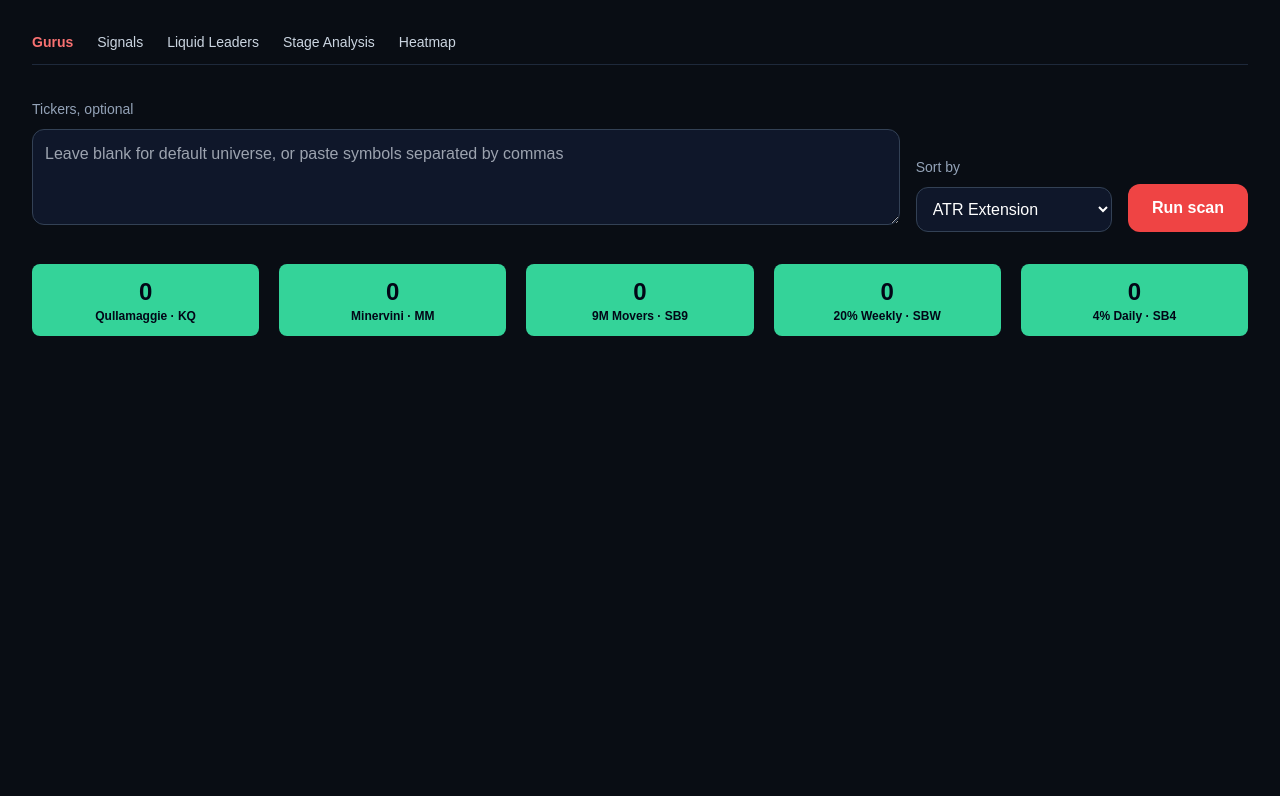
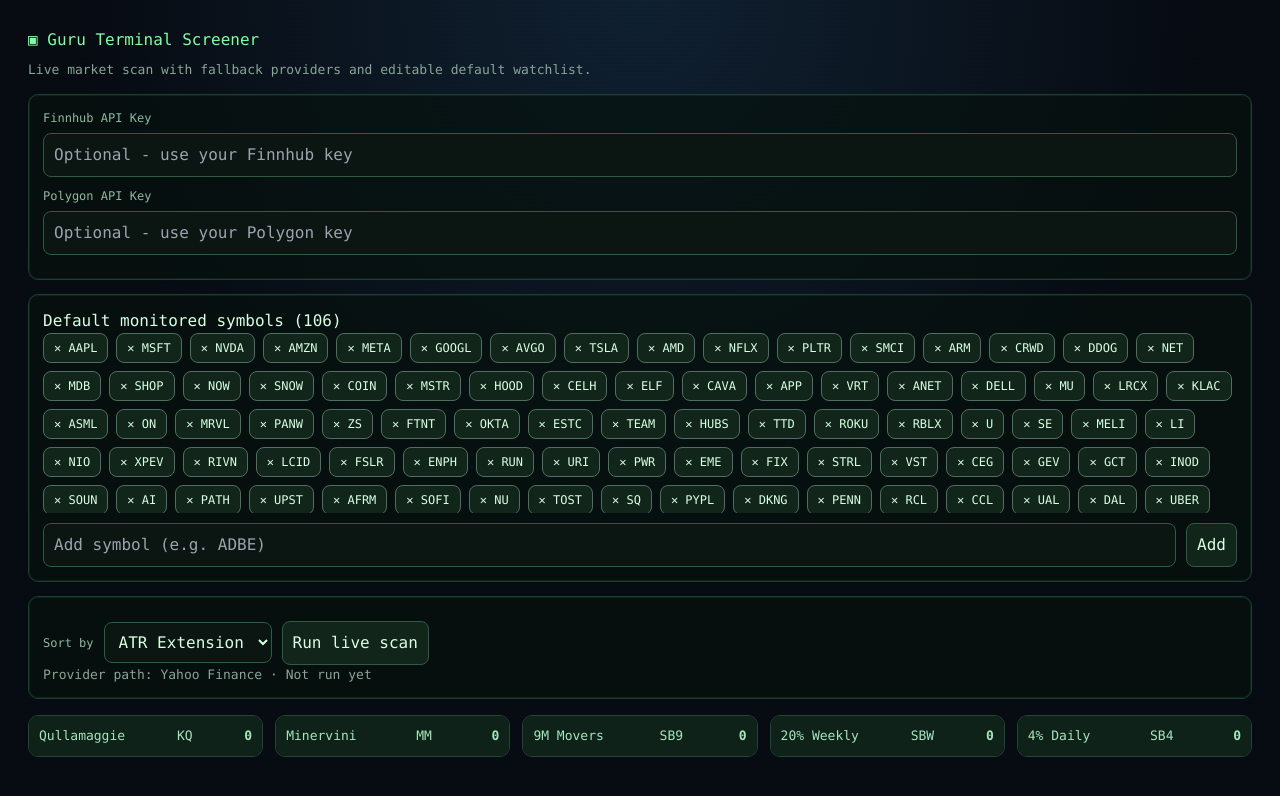
Before and after one commit to Avids/Screener, a Next.js app: page / in a window 1280 px wide. Shown: the top 796 px of the page. Built offline with nearby package versions, Linux system fonts and the light colour scheme.

Commit message:
Upgrade UI to terminal theme and add Polygon/Finnhub live data support

```diff
--- a/app/api/screen/route.ts
+++ b/app/api/screen/route.ts
@@ -6,43 +6,69 @@ import { DEFAULT_TICKERS } from "../../../lib/universe";
 export const runtime = "nodejs";
 export const maxDuration = 60;
 
-type Body = { tickers?: string[]; sortBy?: "atrExtension" | "daily" | "weekly" };
+type Body = {
+  tickers?: string[];
+  sortBy?: "atrExtension" | "daily" | "weekly";
+  finnhubKey?: string;
+  polygonKey?: string;
+};
 
-async function fetchHistory(symbol: string) {
+async function fromYahoo(symbol: string) {
   const end = new Date();
   const start = new Date();
   start.setDate(end.getDate() - 420);
-  return yahooFinance.historical(symbol, {
-    period1: start,
-    period2: end,
-    interval: "1d"
-  });
+  return yahooFinance.historical(symbol, { period1: start, period2: end, interval: "1d" });
+}
+
+async function fromFinnhub(symbol: string, key: string) {
+  const to = Math.floor(Date.now() / 1000);
+  const from = to - 420 * 24 * 60 * 60;
+  const res = await fetch(`https://finnhub.io/api/v1/stock/candle?symbol=${symbol}&resolution=D&from=${from}&to=${to}&token=${key}`, { cache: "no-store" });
+  if (!res.ok) throw new Error("finnhub failed");
+  const j = await res.json();
+  if (j.s !== "ok" || !Array.isArray(j.t)) throw new Error("finnhub empty");
+  return j.t.map((t: number, i: number) => ({ date: new Date(t * 1000), open: j.o[i], high: j.h[i], low: j.l[i], close: j.c[i], volume: j.v[i] }));
+}
+
+async function fromPolygon(symbol: string, key: string) {
+  const to = new Date();
+  const from = new Date(Date.now() - 420 * 24 * 60 * 60 * 1000);
+  const u = `https://api.polygon.io/v2/aggs/ticker/${symbol}/range/1/day/${from.toISOString().slice(0,10)}/${to.toISOString().slice(0,10)}?adjusted=true&sort=asc&limit=5000&apiKey=${key}`;
+  const res = await fetch(u, { cache: "no-store" });
+  if (!res.ok) throw new Error("polygon failed");
+  const j = await res.json();
+  if (!Array.isArray(j.results)) throw new Error("polygon empty");
+  return j.results.map((r: any) => ({ date: new Date(r.t), open: r.o, high: r.h, low: r.l, close: r.c, volume: r.v }));
+}
+
+async function fetchHistory(symbol: string, finnhubKey?: string, polygonKey?: string) {
+  if (polygonKey) {
+    try { return { rows: await fromPolygon(symbol, polygonKey), provider: "Polygon" }; } catch {}
+  }
+  if (finnhubKey) {
+    try { return { rows: await fromFinnhub(symbol, finnhubKey), provider: "Finnhub" }; } catch {}
+  }
+  return { rows: await fromYahoo(symbol), provider: "Yahoo Finance" };
 }
 
 export async function POST(req: NextRequest) {
   const body = (await req.json().catch(() => ({}))) as Body;
-  const tickers = (body.tickers?.length ? body.tickers : DEFAULT_TICKERS)
-    .map(t => t.trim().toUpperCase())
-    .filter(Boolean)
-    .slice(0, 250);
-
-  const batches: string[][] = [];
-  for (let i = 0; i < tickers.length; i += 20) batches.push(tickers.slice(i, i + 20));
+  const tickers = (body.tickers?.length ? body.tickers : DEFAULT_TICKERS).map(t => t.trim().toUpperCase()).filter(Boolean).slice(0, 350);
 
   const results: ScreenResult[] = [];
   const errors: string[] = [];
+  let provider = body.polygonKey ? "Polygon→fallback" : body.finnhubKey ? "Finnhub→fallback" : "Yahoo Finance";
 
-  for (const batch of batches) {
-    await Promise.all(batch.map(async symbol => {
-      try {
-        const rows = await fetchHistory(symbol);
-        const result = screenTicker(symbol, rows as any[]);
-        if (result) results.push(result);
-      } catch {
-        errors.push(symbol);
-      }
-    }));
-  }
+  await Promise.all(tickers.map(async (symbol) => {
+    try {
+      const fetched = await fetchHistory(symbol, body.finnhubKey, body.polygonKey);
+      provider = fetched.provider;
+      const result = screenTicker(symbol, fetched.rows as any[]);
+      if (result) results.push(result);
+    } catch {
+      errors.push(symbol);
+    }
+  }));
 
-  return NextResponse.json({ asOf: new Date().toISOString(), results, errors });
+  return NextResponse.json({ asOf: new Date().toISOString(), results, errors, provider });
 }
--- a/app/globals.css
+++ b/app/globals.css
@@ -2,11 +2,28 @@
 @tailwind components;
 @tailwind utilities;
 
-html,
-body {
-  padding: 0;
-  margin: 0;
-  background: #090d14;
-  color: white;
-  font-family: Arial, Helvetica, sans-serif;
-}
+:root { color-scheme: dark; }
+* { box-sizing: border-box; }
+body { margin: 0; font-family: ui-monospace, SFMono-Regular, Menlo, monospace; background: #070b12; color: #d8ffe2; }
+.terminal-shell { min-height: 100vh; position: relative; background: radial-gradient(circle at top, #102132 0%, #070b12 55%); }
+.crt { pointer-events: none; position: fixed; inset: 0; background: repeating-linear-gradient(transparent 0 2px, rgba(10,20,10,.14) 2px 4px); opacity: .25; }
+.wrap { max-width: 1280px; margin: 0 auto; padding: 28px; position: relative; }
+h1 { margin: 0 0 8px; color: #7effa3; }
+.muted { color: #89a596; font-size: 13px; }
+.panel { border: 1px solid #1e3e2d; background: rgba(7,18,14,.7); padding: 14px; border-radius: 10px; margin: 14px 0; box-shadow: inset 0 0 0 1px rgba(101,255,149,.08); }
+.row { display: grid; gap: 6px; margin-bottom: 10px; }
+label { font-size: 12px; color: #91b8a1; }
+input, select, button { border-radius: 8px; border: 1px solid #2f5b43; background: #0b1512; color: #d8ffe2; padding: 9px 10px; }
+button { cursor: pointer; background: #11251b; }
+button:hover { border-color: #6dd890; }
+.chips { display: flex; flex-wrap: wrap; gap: 8px; max-height: 180px; overflow: auto; }
+.chip { font-size: 12px; padding: 5px 10px; border-color: #4f6f5f; }
+.add-row, .row-inline { display: flex; gap: 10px; align-items: center; margin-top: 10px; }
+.add-row input { flex: 1; }
+.grid { display: grid; grid-template-columns: repeat(5,minmax(0,1fr)); gap: 12px; margin-top: 16px; }
+.card { border: 1px solid #234634; border-radius: 10px; overflow: hidden; background: rgba(8,19,14,.75); }
+.card header { display: flex; justify-content: space-between; padding: 10px; background: #0e2219; color: #a7e5bc; font-size: 13px; }
+.line { display: flex; justify-content: space-between; gap: 10px; text-decoration: none; color: #d8ffe2; padding: 9px 10px; border-top: 1px solid #173327; font-size: 12px; }
+.line:hover { background: #11261c; }
+.warn { color: #ffc977; font-size: 12px; }
+@media (max-width: 1024px) { .grid { grid-template-columns: 1fr 1fr; } }
--- a/app/page.tsx
+++ b/app/page.tsx
@@ -1,10 +1,26 @@
 "use client";
-import { useMemo, useState } from "react";
+
+import { FormEvent, useMemo, useState } from "react";
+import { DEFAULT_TICKERS } from "../lib/universe";
 
 type Result = {
-  symbol: string; close: number; dailyPct: number; weeklyPct: number; atrExtension: number; dollarVolume: number; score: number;
-  tags: { qullamaggie: boolean; minervini: boolean; stockbee9m: boolean; stockbee20w: boolean; stockbee4d: boolean };
+  symbol: string;
+  close: number;
+  dailyPct: number;
+  weeklyPct: number;
+  atrExtension: number;
+  dollarVolume: number;
+  score: number;
+  tags: {
+    qullamaggie: boolean;
+    minervini: boolean;
+    stockbee9m: boolean;
+    stockbee20w: boolean;
+    stockbee4d: boolean;
+  };
 };
+
+type ApiResponse = { asOf?: string; results?: Result[]; errors?: string[]; provider?: string };
 
 const groups = [
   ["qullamaggie", "Qullamaggie", "KQ"],
@@ -15,39 +31,95 @@ const groups = [
 ] as const;
 
 export default function Page() {
-  const [raw, setRaw] = useState("");
+  const [watchlist, setWatchlist] = useState<string[]>(DEFAULT_TICKERS);
+  const [newTicker, setNewTicker] = useState("");
+  const [finnhubKey, setFinnhubKey] = useState("");
+  const [polygonKey, setPolygonKey] = useState("");
   const [results, setResults] = useState<Result[]>([]);
+  const [errors, setErrors] = useState<string[]>([]);
+  const [asOf, setAsOf] = useState("");
+  const [provider, setProvider] = useState("Yahoo Finance");
   const [loading, setLoading] = useState(false);
   const [sortBy, setSortBy] = useState("atrExtension");
 
+  const addTicker = (event: FormEvent) => {
+    event.preventDefault();
+    const symbol = newTicker.trim().toUpperCase();
+    if (!symbol) return;
+    setWatchlist((prev) => (prev.includes(symbol) ? prev : [...prev, symbol]));
+    setNewTicker("");
+  };
+
   async function run() {
     setLoading(true);
-    const tickers = raw.split(/[\s,]+/).filter(Boolean);
-    const res = await fetch("/api/screen", { method: "POST", headers: { "Content-Type": "application/json" }, body: JSON.stringify({ tickers, sortBy }) });
-    const json = await res.json();
-    setResults(json.results ?? []);
-    setLoading(false);
+    try {
+      const res = await fetch("/api/screen", {
+        method: "POST",
+        headers: { "Content-Type": "application/json" },
+        body: JSON.stringify({ tickers: watchlist, sortBy, finnhubKey: finnhubKey.trim(), polygonKey: polygonKey.trim() })
+      });
+      const json: ApiResponse = await res.json();
+      setResults(json.results ?? []);
+      setErrors(json.errors ?? []);
+      setAsOf(json.asOf ?? "");
+      setProvider(json.provider ?? "Yahoo Finance");
+    } finally {
+      setLoading(false);
+    }
   }
 
-  const sorted = useMemo(() => [...results].sort((a,b) => sortBy === "atrExtension" ? a.atrExtension - b.atrExtension : sortBy === "daily" ? b.dailyPct - a.dailyPct : b.weeklyPct - a.weeklyPct), [results, sortBy]);
+  const sorted = useMemo(() => [...results].sort((a, b) => sortBy === "atrExtension" ? a.atrExtension - b.atrExtension : sortBy === "daily" ? b.dailyPct - a.dailyPct : b.weeklyPct - a.weeklyPct), [results, sortBy]);
 
-  return <main className="min-h-screen bg-[#090d14] text-white p-4 md:p-8">
-    <div className="max-w-7xl mx-auto">
-      <nav className="flex gap-6 border-b border-slate-800 pb-3 text-sm text-slate-300"><b className="text-red-400">Gurus</b><span>Signals</span><span>Liquid Leaders</span><span>Stage Analysis</span><span>Heatmap</span></nav>
-      <section className="my-8 grid md:grid-cols-[1fr_auto_auto] gap-4 items-end">
-        <label className="block"><span className="text-sm text-slate-400">Tickers, optional</span><textarea className="mt-2 w-full h-24 rounded-xl bg-slate-900 border border-slate-700 p-3" placeholder="Leave blank for default universe, or paste symbols separated by commas" value={raw} onChange={e=>setRaw(e.target.value)} /></label>
-        <label className="block"><span className="text-sm text-slate-400">Sort by</span><select className="mt-2 w-full rounded-xl bg-slate-900 border border-slate-700 p-3" value={sortBy} onChange={e=>setSortBy(e.target.value)}><option value="atrExtension">ATR Extension</option><option value="daily">Daily %</option><option value="weekly">Weekly %</option></select></label>
-        <button onClick={run} disabled={loading} className="rounded-xl bg-red-500 hover:bg-red-400 disabled:opacity-60 px-6 py-3 font-semibold">{loading ? "Scanning..." : "Run scan"}</button>
+  return <main className="terminal-shell">
+    <div className="crt" />
+    <div className="wrap">
+      <h1>▣ Guru Terminal Screener</h1>
+      <p className="muted">Live market scan with fallback providers and editable default watchlist.</p>
+
+      <section className="panel">
+        <div className="row">
+          <label>Finnhub API Key</label>
+          <input value={finnhubKey} onChange={e => setFinnhubKey(e.target.value)} placeholder="Optional - use your Finnhub key" />
+        </div>
+        <div className="row">
+          <label>Polygon API Key</label>
+          <input value={polygonKey} onChange={e => setPolygonKey(e.target.value)} placeholder="Optional - use your Polygon key" />
+        </div>
       </section>
-      <div className="grid md:grid-cols-5 gap-5">
+
+      <section className="panel">
+        <h2>Default monitored symbols ({watchlist.length})</h2>
+        <div className="chips">
+          {watchlist.map(symbol => (
+            <button key={symbol} className="chip" onClick={() => setWatchlist(prev => prev.filter(s => s !== symbol))}>✕ {symbol}</button>
+          ))}
+        </div>
+        <form onSubmit={addTicker} className="add-row">
+          <input value={newTicker} onChange={e => setNewTicker(e.target.value)} placeholder="Add symbol (e.g. ADBE)" />
+          <button type="submit">Add</button>
+        </form>
+      </section>
+
+      <section className="panel actions">
+        <div className="row-inline">
+          <label>Sort by</label>
+          <select value={sortBy} onChange={e => setSortBy(e.target.value)}><option value="atrExtension">ATR Extension</option><option value="daily">Daily %</option><option value="weekly">Weekly %</option></select>
+          <button onClick={run} disabled={loading || watchlist.length === 0}>{loading ? "Scanning..." : "Run live scan"}</button>
+        </div>
+        <p className="muted">Provider path: {provider} · {asOf ? `Last scan ${new Date(asOf).toLocaleString()}` : "Not run yet"}</p>
+        {errors.length > 0 && <p className="warn">Unavailable symbols: {errors.join(", ")}</p>}
+      </section>
+
+      <div className="grid">
         {groups.map(([key, title, code]) => {
-          const items = sorted.filter(r => r.tags[key]);
-          return <div key={key}>
-            <div className="rounded-lg bg-emerald-400 text-slate-950 text-center p-3 mb-3 font-bold"><div className="text-2xl">{items.length}</div><div className="text-xs">{title} · {code}</div></div>
-            <div className="space-y-2">{items.map(r => <a key={key + r.symbol} href={`https://finance.yahoo.com/quote/${r.symbol}`} target="_blank" className="flex items-center justify-between rounded-lg bg-slate-800 hover:bg-slate-700 px-3 py-2 border-l-4 border-emerald-400">
-              <span className="font-bold">{r.symbol}</span><span className="text-emerald-400 text-sm">{key === "stockbee20w" ? `1W +${r.weeklyPct.toFixed(1)}%` : `+${r.dailyPct.toFixed(1)}%`}</span><span className="text-xs rounded-md border border-yellow-400 text-yellow-300 px-2 py-0.5">{r.atrExtension.toFixed(1)}</span>
-            </a>)}</div>
-          </div>})}
+          const items = sorted.filter((r) => r.tags[key]);
+          return <article key={key} className="card">
+            <header>{title} <span>{code}</span> <b>{items.length}</b></header>
+            <div>
+              {items.map((r) => <a key={key + r.symbol} href={`https://finance.yahoo.com/quote/${r.symbol}`} target="_blank" className="line"><span>{r.symbol}</span><span>{key === "stockbee20w" ? `1W +${r.weeklyPct.toFixed(1)}%` : `+${r.dailyPct.toFixed(1)}%`}</span><small>ATR {r.atrExtension.toFixed(1)}</small></a>)}
+            </div>
+          </article>;
+        })}
       </div>
     </div>
   </main>;
```
